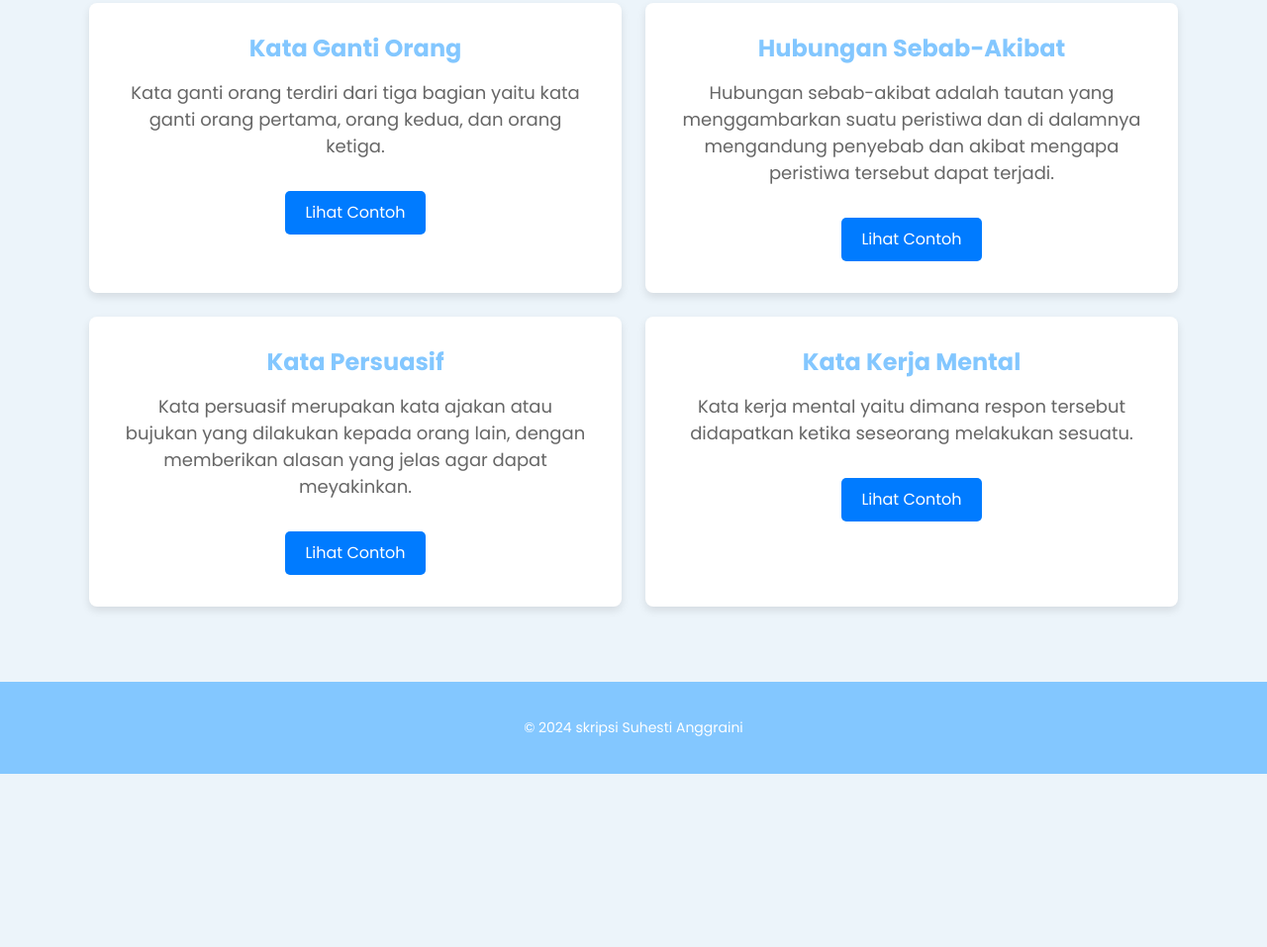
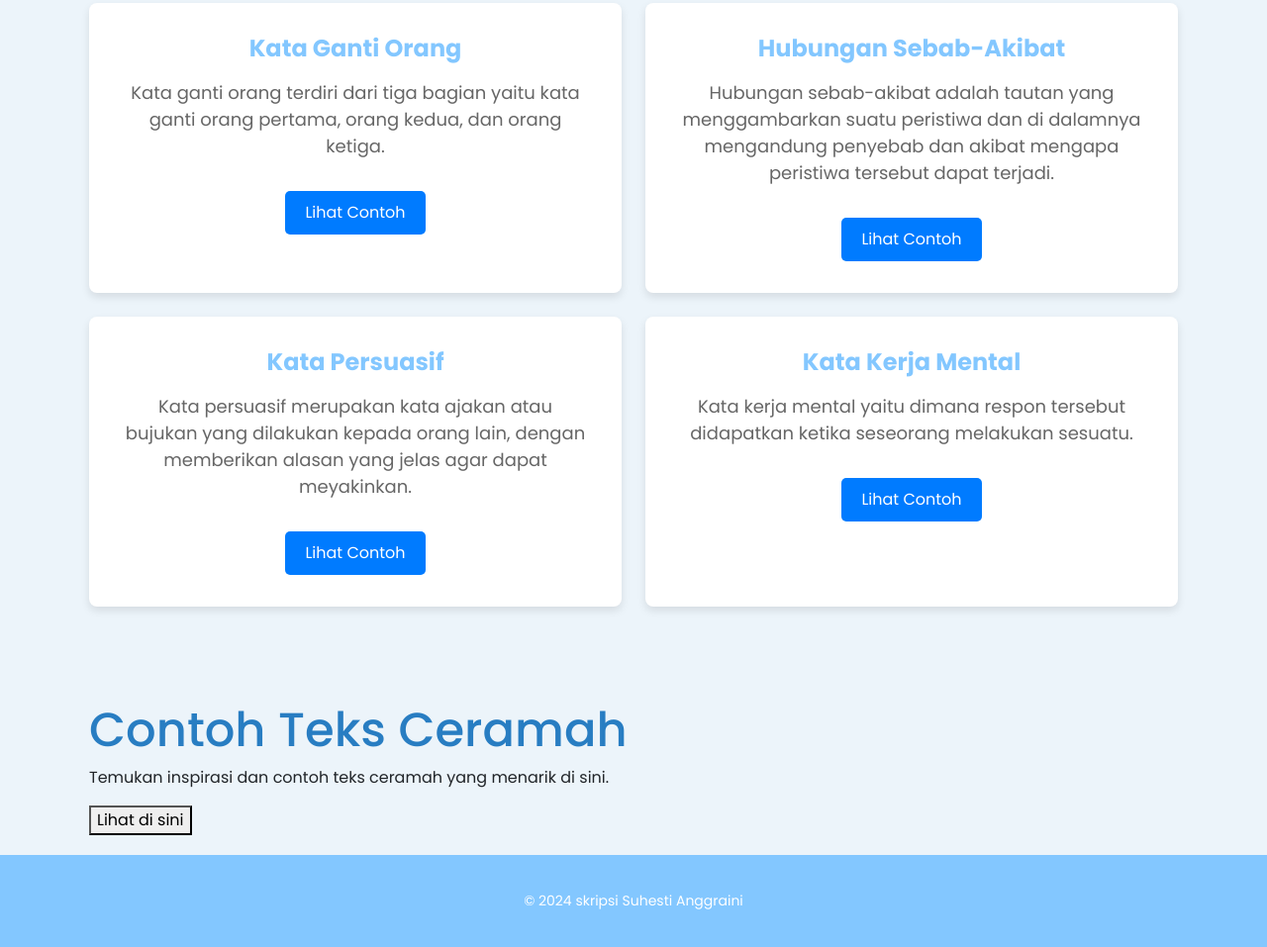
Before and after one commit to JShadowRDN/Mahatera, a plain HTML site: page mahatera1/index.html in a window 1280 px wide. Shown: the part 4800-5757 px from the top of the page at 99% size. Before the commit the page ends 5582 px from the top, so only its background shows below. Drawn offline with nearby package versions, Linux system fonts and the light colour scheme.

Commit message:
Update index.html

```diff
--- a/mahatera1/index.html
+++ b/mahatera1/index.html
@@ -288,6 +288,14 @@
   </div>
 </section>
 
+<section class="ceramah-section">
+  <div class="container">
+      <h2>Contoh Teks Ceramah</h2>
+      <p class="description">Temukan inspirasi dan contoh teks ceramah yang menarik di sini.</p>
+      <button class="btn_contoh">Lihat di sini</button>
+  </div>
+</section>
+
 
 
 
```
